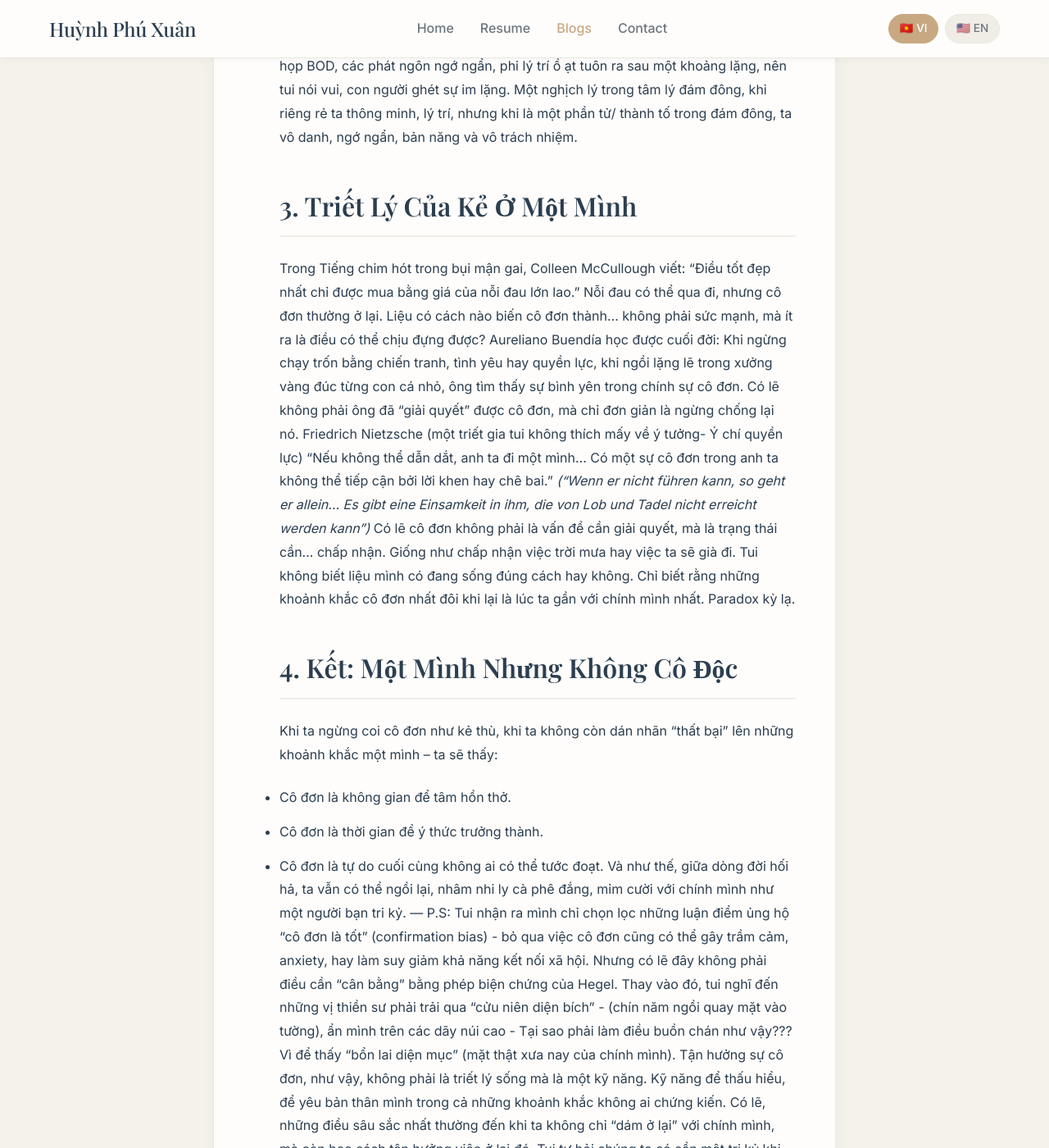
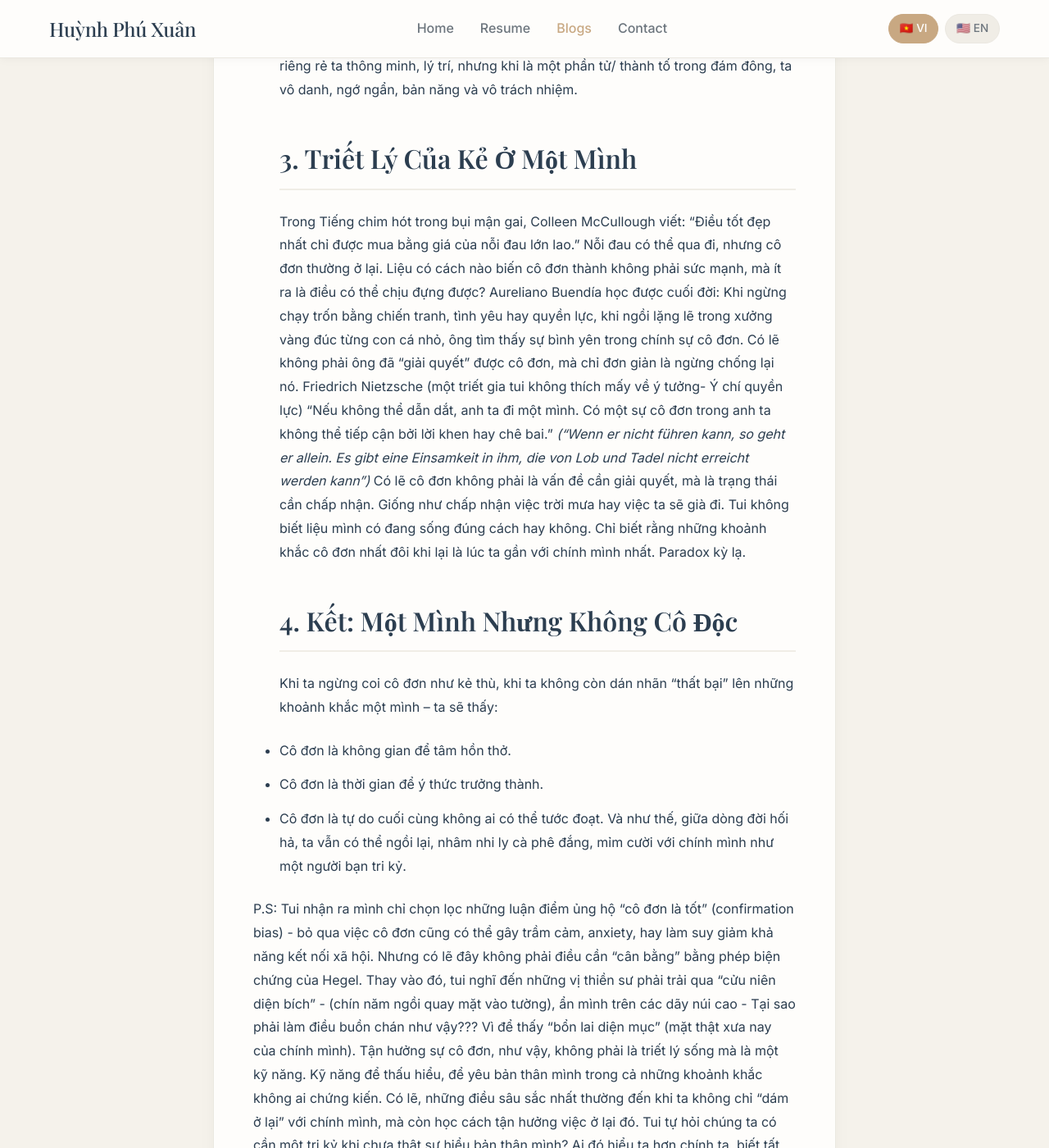
Before and after one commit to xuanhvl-learning/xuanhvl-learning.github.io, a Jekyll site: the page built from _posts/2025-08-16-Co-don.md, in a window 1280 px wide and 1400 px high, scrolled down 1938 px. Shown: the whole window at 82% size. Built offline with Jekyll 4.4.1, drawn with Linux system fonts in a browser that asks for light colours; some of the changed text lies outside the part shown.

Commit message:
Update 2025-08-16-Co-don.md

```diff
--- a/_posts/2025-08-16-Co-don.md
+++ b/_posts/2025-08-16-Co-don.md
@@ -25,10 +25,10 @@ Chúng ta sống trong thời đại của:
 - Self-help thành độc dược: Càng đọc sách "sống hạnh phúc", càng thấy mình không đạt chuẩn.
 Albert Camus viết: "Sự phi lý sinh ra từ xung đột giữa nhu cầu con người và sự im lặng vô lý của thế giới." *("The absurd is born of this confrontation between the human need and the unreasonable silence of the world.")* Trong xã hội lỏng, sự trống rỗng không đến từ việc thiếu câu trả lời, mà từ việc chúng ta ngại đặt câu hỏi về ý nghĩa cuộc sống. Cái này tui thấy đúng nha, đặc biệt là trong các cuộc họp BOD, các phát ngôn ngớ ngẩn, phi lý trí ồ ạt tuôn ra sau một khoảng lặng, nên tui nói vui, con người ghét sự im lặng. Một nghịch lý trong tâm lý đám đông, khi riêng rẻ ta thông minh, lý trí, nhưng khi là một phần tử/ thành tố trong đám đông, ta vô danh, ngớ ngẩn, bản năng và vô trách nhiệm.
 ## 3. Triết Lý Của Kẻ Ở Một Mình
-Trong Tiếng chim hót trong bụi mận gai, Colleen McCullough viết: "Điều tốt đẹp nhất chỉ được mua bằng giá của nỗi đau lớn lao." Nỗi đau có thể qua đi, nhưng cô đơn thường ở lại. Liệu có cách nào biến cô đơn thành... không phải sức mạnh, mà ít ra là điều có thể chịu đựng được?
+Trong Tiếng chim hót trong bụi mận gai, Colleen McCullough viết: "Điều tốt đẹp nhất chỉ được mua bằng giá của nỗi đau lớn lao." Nỗi đau có thể qua đi, nhưng cô đơn thường ở lại. Liệu có cách nào biến cô đơn thành không phải sức mạnh, mà ít ra là điều có thể chịu đựng được?
 Aureliano Buendía học được cuối đời: Khi ngừng chạy trốn bằng chiến tranh, tình yêu hay quyền lực, khi ngồi lặng lẽ trong xưởng vàng đúc từng con cá nhỏ, ông tìm thấy sự bình yên trong chính sự cô đơn. Có lẽ không phải ông đã "giải quyết" được cô đơn, mà chỉ đơn giản là ngừng chống lại nó.
-Friedrich Nietzsche (một triết gia tui không thích mấy về ý tưởng- Ý chí quyền lực) "Nếu không thể dẫn dắt, anh ta đi một mình... Có một sự cô đơn trong anh ta không thể tiếp cận bởi lời khen hay chê bai." *("Wenn er nicht führen kann, so geht er allein... Es gibt eine Einsamkeit in ihm, die von Lob und Tadel nicht erreicht werden kann")*
-Có lẽ cô đơn không phải là vấn đề cần giải quyết, mà là trạng thái cần... chấp nhận. Giống như chấp nhận việc trời mưa hay việc ta sẽ già đi.
+Friedrich Nietzsche (một triết gia tui không thích mấy về ý tưởng- Ý chí quyền lực) "Nếu không thể dẫn dắt, anh ta đi một mình. Có một sự cô đơn trong anh ta không thể tiếp cận bởi lời khen hay chê bai." *("Wenn er nicht führen kann, so geht er allein. Es gibt eine Einsamkeit in ihm, die von Lob und Tadel nicht erreicht werden kann")*
+Có lẽ cô đơn không phải là vấn đề cần giải quyết, mà là trạng thái cần chấp nhận. Giống như chấp nhận việc trời mưa hay việc ta sẽ già đi.
 Tui không biết liệu mình có đang sống đúng cách hay không. Chỉ biết rằng những khoảnh khắc cô đơn nhất đôi khi lại là lúc ta gần với chính mình nhất. Paradox kỳ lạ.
 ## 4. Kết: Một Mình Nhưng Không Cô Độc
 Khi ta ngừng coi cô đơn như kẻ thù, khi ta không còn dán nhãn "thất bại" lên những khoảnh khắc một mình – ta sẽ thấy:
@@ -36,7 +36,7 @@ Khi ta ngừng coi cô đơn như kẻ thù, khi ta không còn dán nhãn "th
 - Cô đơn là thời gian để ý thức trưởng thành.
 - Cô đơn là tự do cuối cùng không ai có thể tước đoạt.
 Và như thế, giữa dòng đời hối hả, ta vẫn có thể ngồi lại, nhâm nhi ly cà phê đắng, mỉm cười với chính mình như một người bạn tri kỷ.
----
+
 P.S: Tui nhận ra mình chỉ chọn lọc những luận điểm ủng hộ "cô đơn là tốt" (confirmation bias) - bỏ qua việc cô đơn cũng có thể gây trầm cảm, anxiety, hay làm suy giảm khả năng kết nối xã hội.
 Nhưng có lẽ đây không phải điều cần "cân bằng" bằng phép biện chứng của Hegel. Thay vào đó, tui nghĩ đến những vị thiền sư phải trải qua "cửu niên diện bích" - (chín năm ngồi quay mặt vào tường), ẩn mình trên các dãy núi cao - Tại sao phải làm điều buồn chán như vậy??? Vì để thấy "bổn lai diện mục" (mặt thật xưa nay của chính mình).
 Tận hưởng sự cô đơn, như vậy, không phải là triết lý sống mà là một kỹ năng. Kỹ năng để thấu hiểu, để yêu bản thân mình trong cả những khoảnh khắc không ai chứng kiến. Có lẽ, những điều sâu sắc nhất thường đến khi ta không chỉ "dám ở lại" với chính mình, mà còn học cách tận hưởng việc ở lại đó.
```
Also changed, not shown: other parts of _posts/2025-08-16-Co-don.md (+1 -1 lines).
